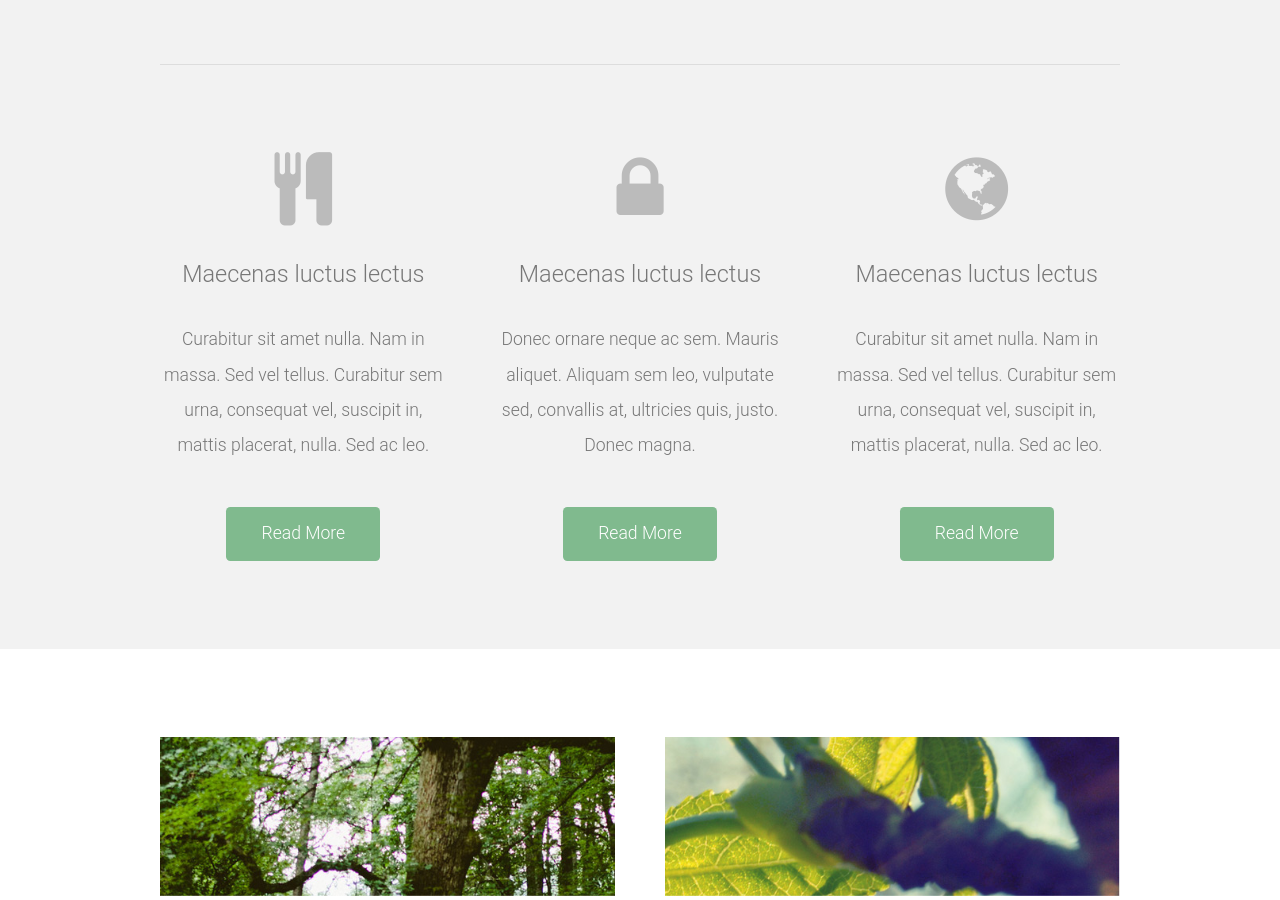
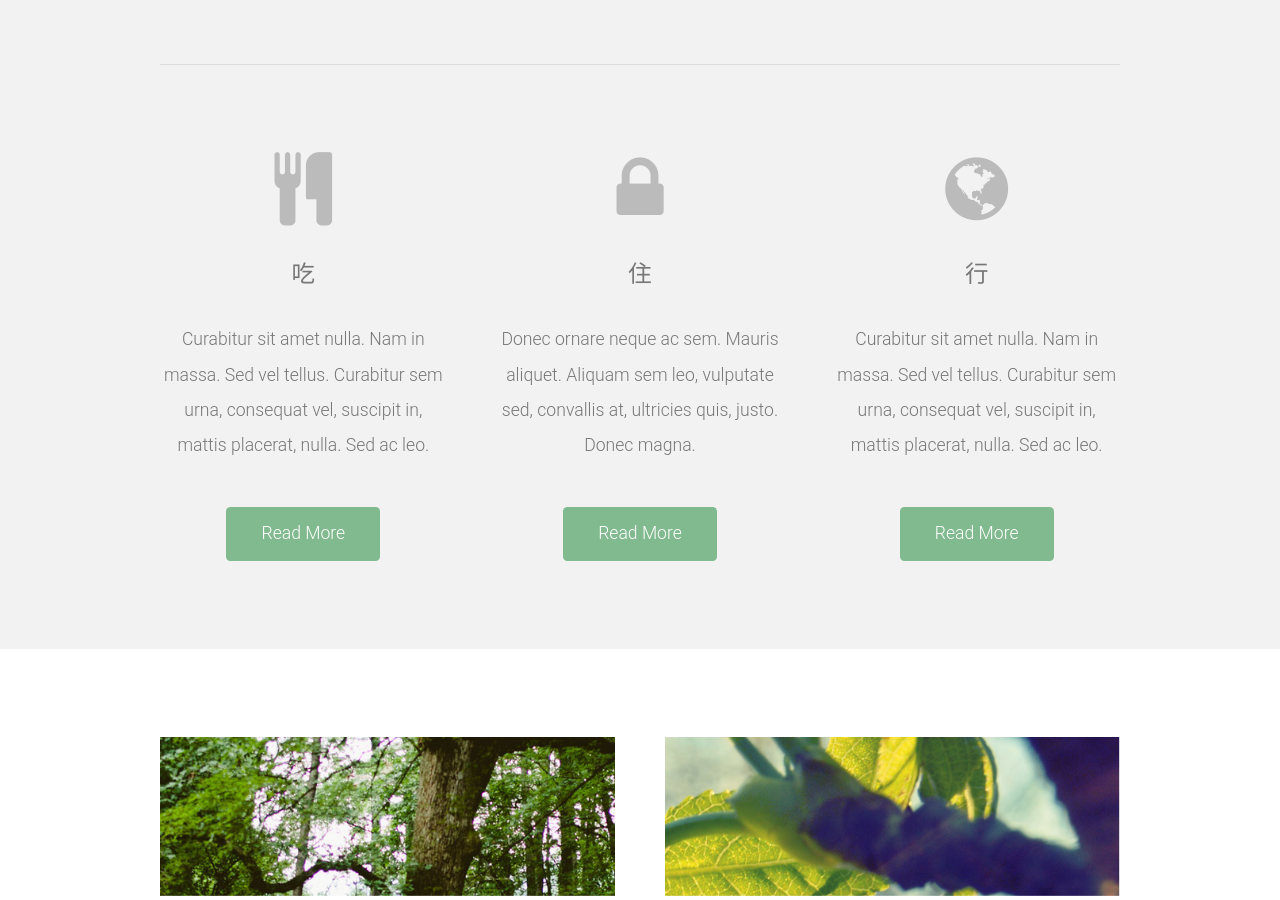
Before and after one commit to yuejianhua/caixiyan.github.io, a Jekyll site: the page built from index.html, in a window 1280 px wide and 900 px high, scrolled down 665 px. Built offline with Jekyll 4.4.1, drawn with Linux system fonts in a browser that asks for light colours; the list of posts is cut into pages by our own code.

Commit message:
Update index.html

```diff
--- a/index.html
+++ b/index.html
@@ -13,19 +13,19 @@ layout: default
 		<div class="row">
 			<section class="4u">
 				<span class="pennant"><span class="fa fa-cutlery"></span></span>
-				<h3>Maecenas luctus lectus</h3>
+				<h3>吃</h3>
 				<p>Curabitur sit amet nulla. Nam in massa. Sed vel tellus. Curabitur sem urna, consequat vel, suscipit in, mattis placerat, nulla. Sed ac leo.</p>
 				<a href="#" class="button button-style1">Read More</a>
 			</section>
 			<section class="4u">
 				<span class="pennant"><span class="fa fa-lock"></span></span>
-				<h3>Maecenas luctus lectus</h3>
+				<h3>住</h3>
 				<p>Donec ornare neque ac sem. Mauris aliquet. Aliquam sem leo, vulputate sed, convallis at, ultricies quis, justo. Donec magna.</p>
 				<a href="#" class="button button-style1">Read More</a>
 			</section>
 			<section class="4u">
 				<span class="pennant"><span class="fa fa-globe"></span></span>
-				<h3>Maecenas luctus lectus</h3>
+				<h3>行</h3>
 				<p>Curabitur sit amet nulla. Nam in massa. Sed vel tellus. Curabitur sem urna, consequat vel, suscipit in, mattis placerat, nulla. Sed ac leo.</p>
 				<a href="#" class="button button-style1">Read More</a>
 			</section>
```
